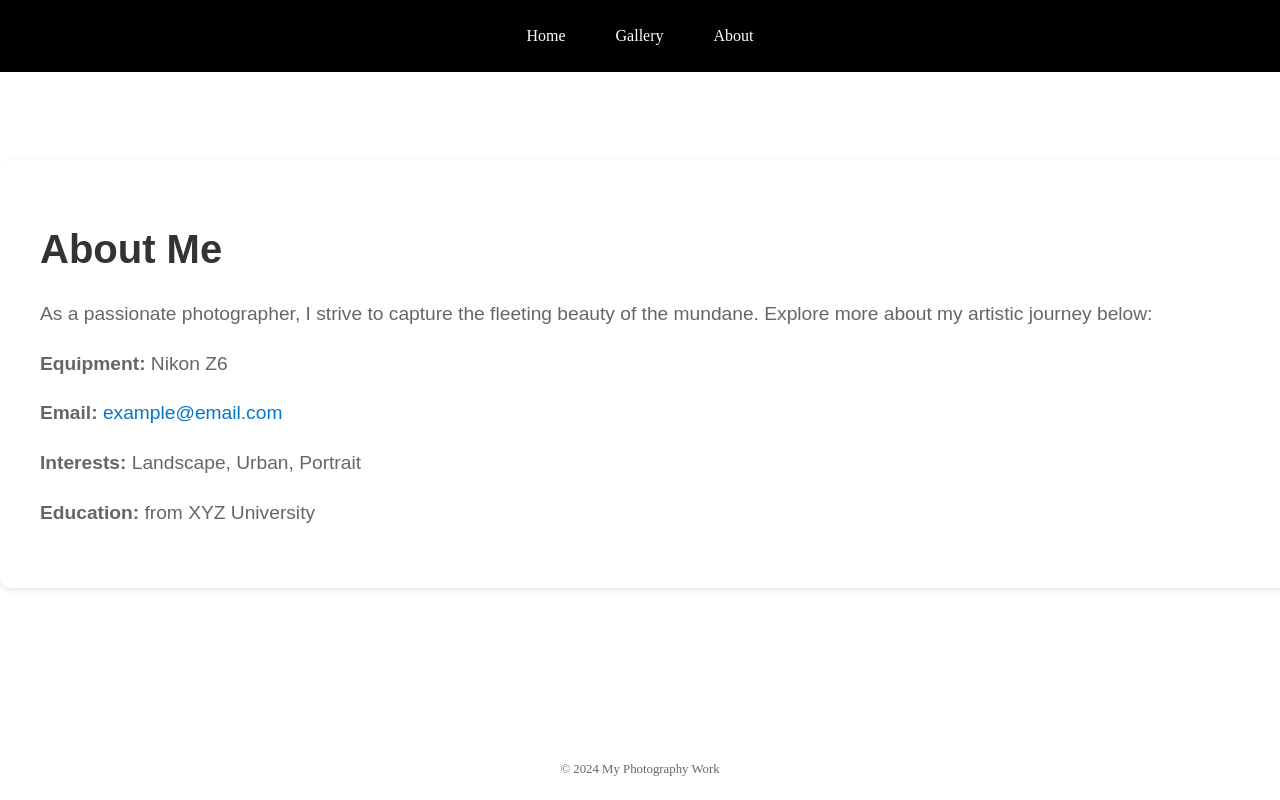
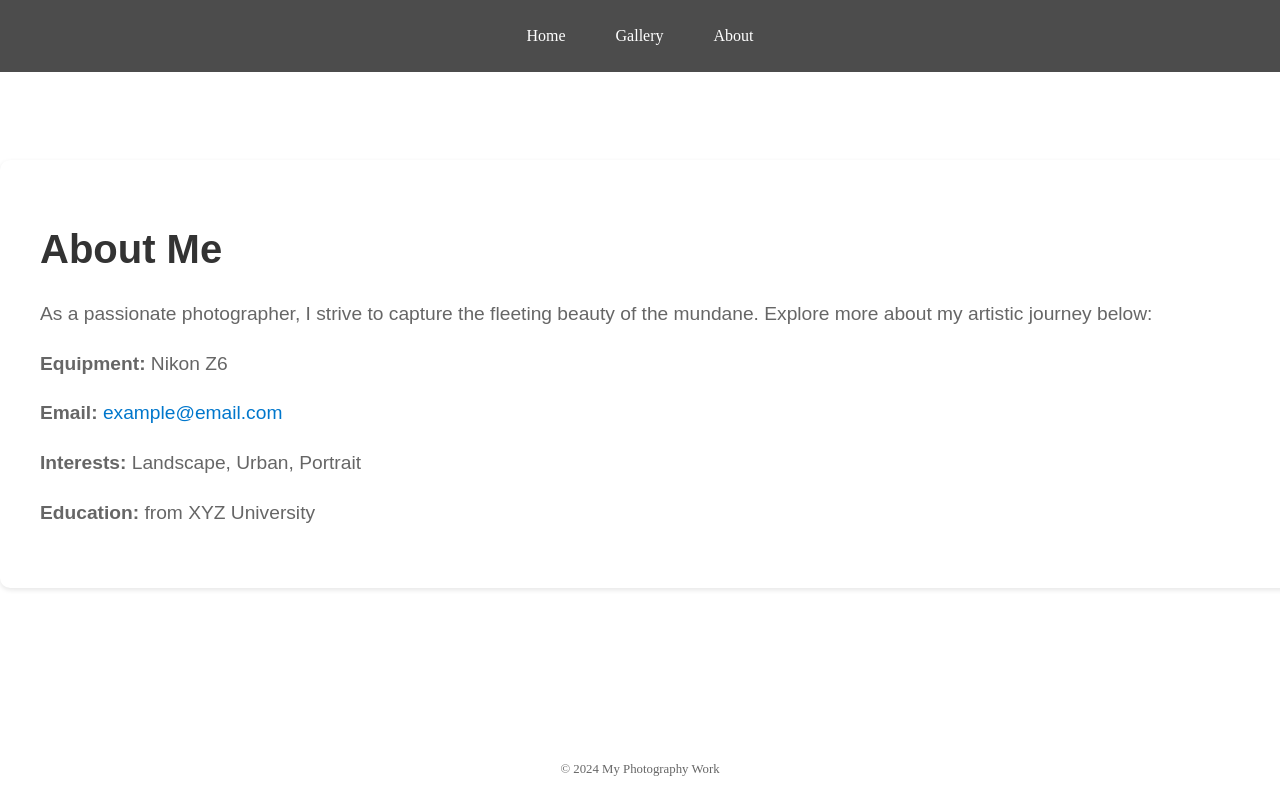
Before and after one commit to Apertureon/website_test, a plain HTML site: page about.html in a window 1280 px wide. Shown: the top 800 px of the page. Drawn offline with nearby package versions, Linux system fonts and the light colour scheme.

Commit message:
Update navbar.css

```diff
--- a/navbar.css
+++ b/navbar.css
@@ -15,7 +15,7 @@
 }
 
 .navbar.solid {
-    background: rgba(0, 0, 0, 1.0); /* Solid color for other pages */
+    background: rgba(0, 0, 0, 0.7); /* Solid color for other pages */
 }
 
 .navbar ul {
```
